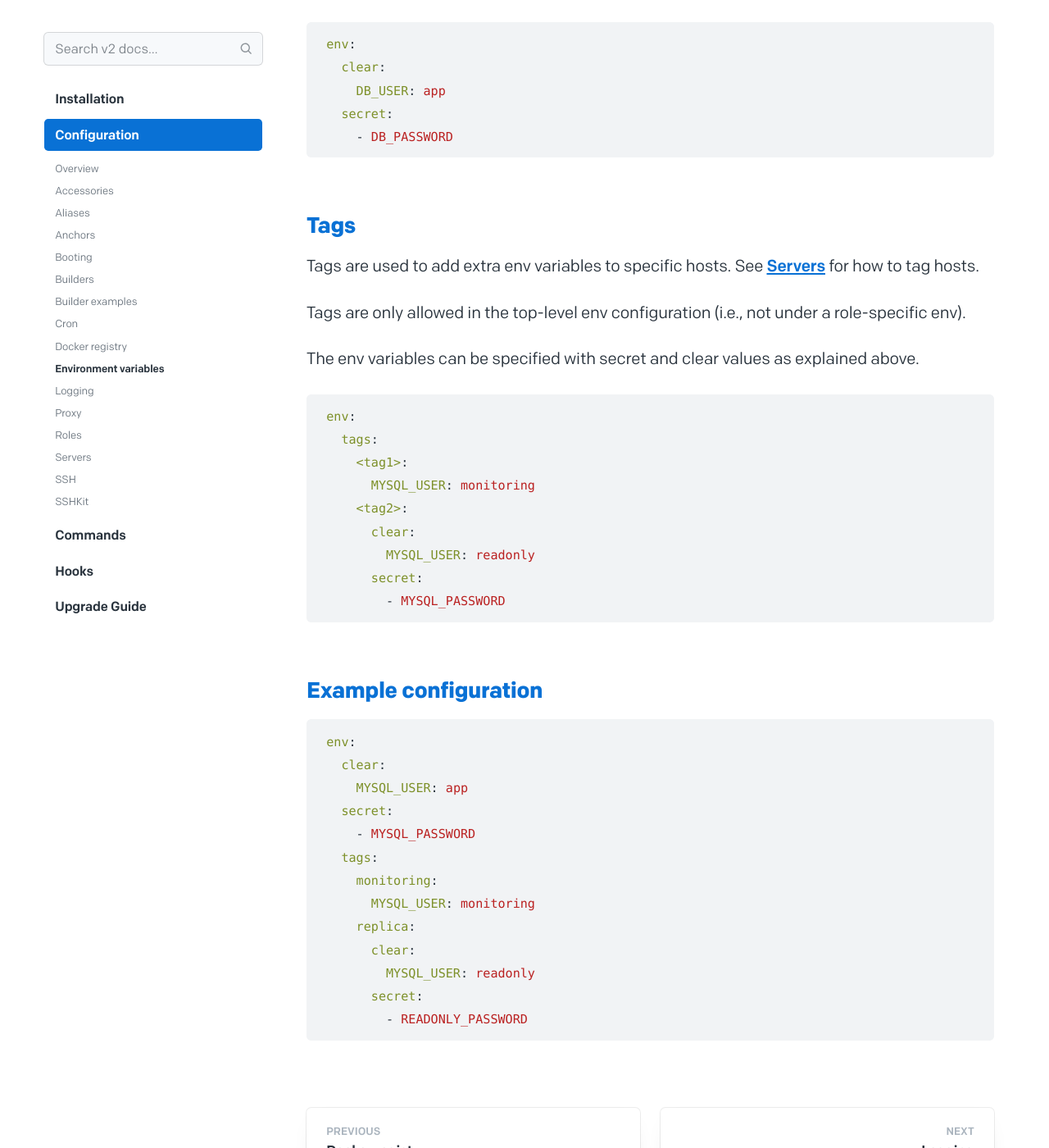
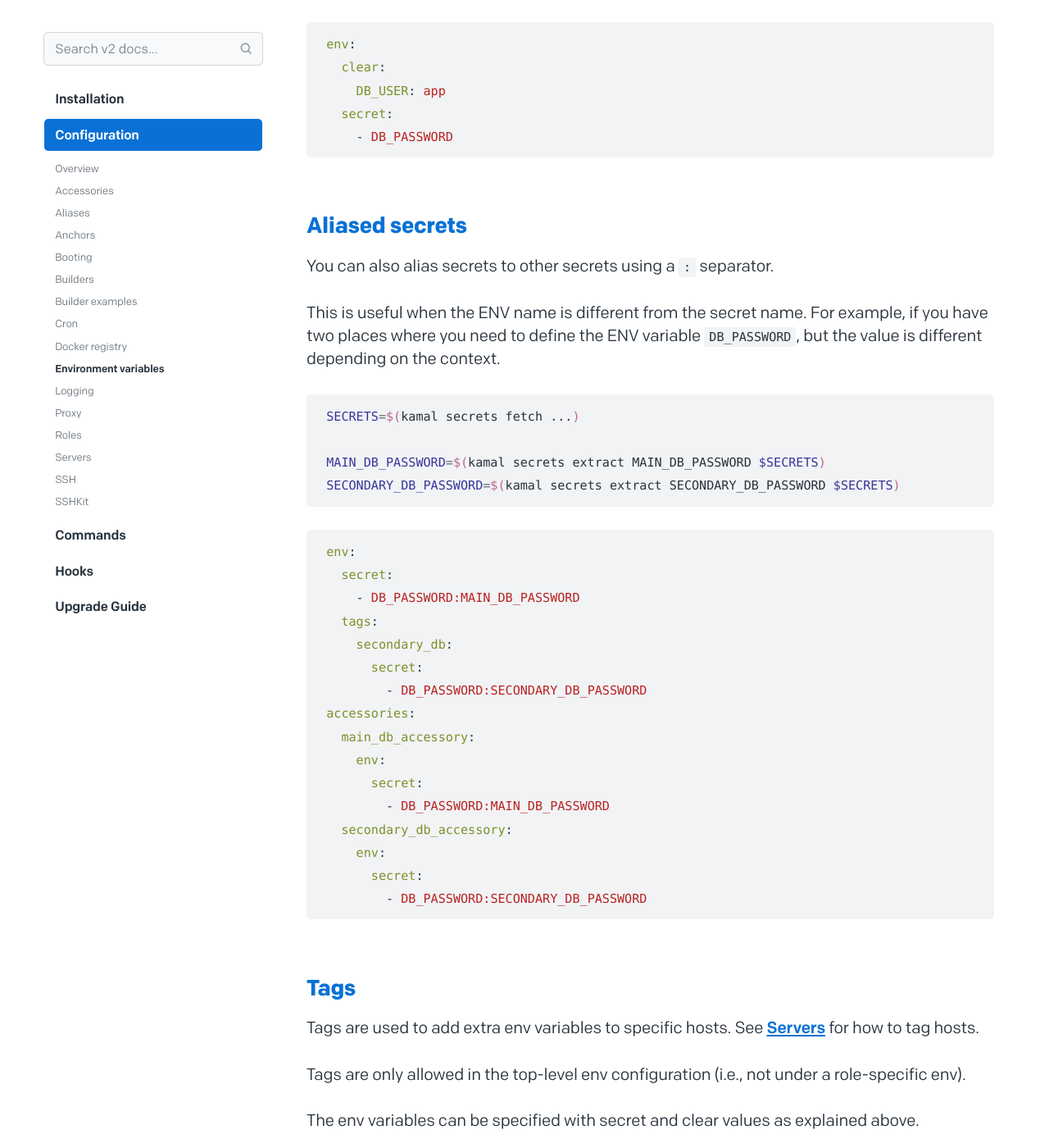
Before and after one commit to basecamp/kamal-site, a Jekyll site: the page built from docs/configuration/environment-variables.md, in a window 1280 px wide and 1400 px high, scrolled down 1661 px. Shown: the whole window at 82% size. Built offline with Jekyll 4.4.1, drawn with Linux system fonts in a browser that asks for light colours.

Commit message:
Kamal 2.6 updates
Doc changes generated from the kamal repo by running bin/docs.

````diff
--- a/docs/configuration/environment-variables.md
+++ b/docs/configuration/environment-variables.md
@@ -63,6 +63,40 @@ env:
     - DB_PASSWORD
 ```
 
+## [Aliased secrets](#aliased-secrets)
+
+You can also alias secrets to other secrets using a `:` separator.
+
+This is useful when the ENV name is different from the secret name. For example, if you have two
+places where you need to define the ENV variable `DB_PASSWORD`, but the value is different depending
+on the context.
+
+```shell
+SECRETS=$(kamal secrets fetch ...)
+
+MAIN_DB_PASSWORD=$(kamal secrets extract MAIN_DB_PASSWORD $SECRETS)
+SECONDARY_DB_PASSWORD=$(kamal secrets extract SECONDARY_DB_PASSWORD $SECRETS)
+```
+
+```yaml
+env:
+  secret:
+    - DB_PASSWORD:MAIN_DB_PASSWORD
+  tags:
+    secondary_db:
+      secret:
+        - DB_PASSWORD:SECONDARY_DB_PASSWORD
+accessories:
+  main_db_accessory:
+    env:
+      secret:
+        - DB_PASSWORD:MAIN_DB_PASSWORD
+  secondary_db_accessory:
+    env:
+      secret:
+        - DB_PASSWORD:SECONDARY_DB_PASSWORD
+```
+
 ## [Tags](#tags)
 
 Tags are used to add extra env variables to specific hosts.
````
Also changed, not shown: docs/configuration/accessories.md (+5 -1 lines), docs/configuration/overview.md (+9 -0 lines), docs/configuration/proxy.md (+10 -0 lines).
